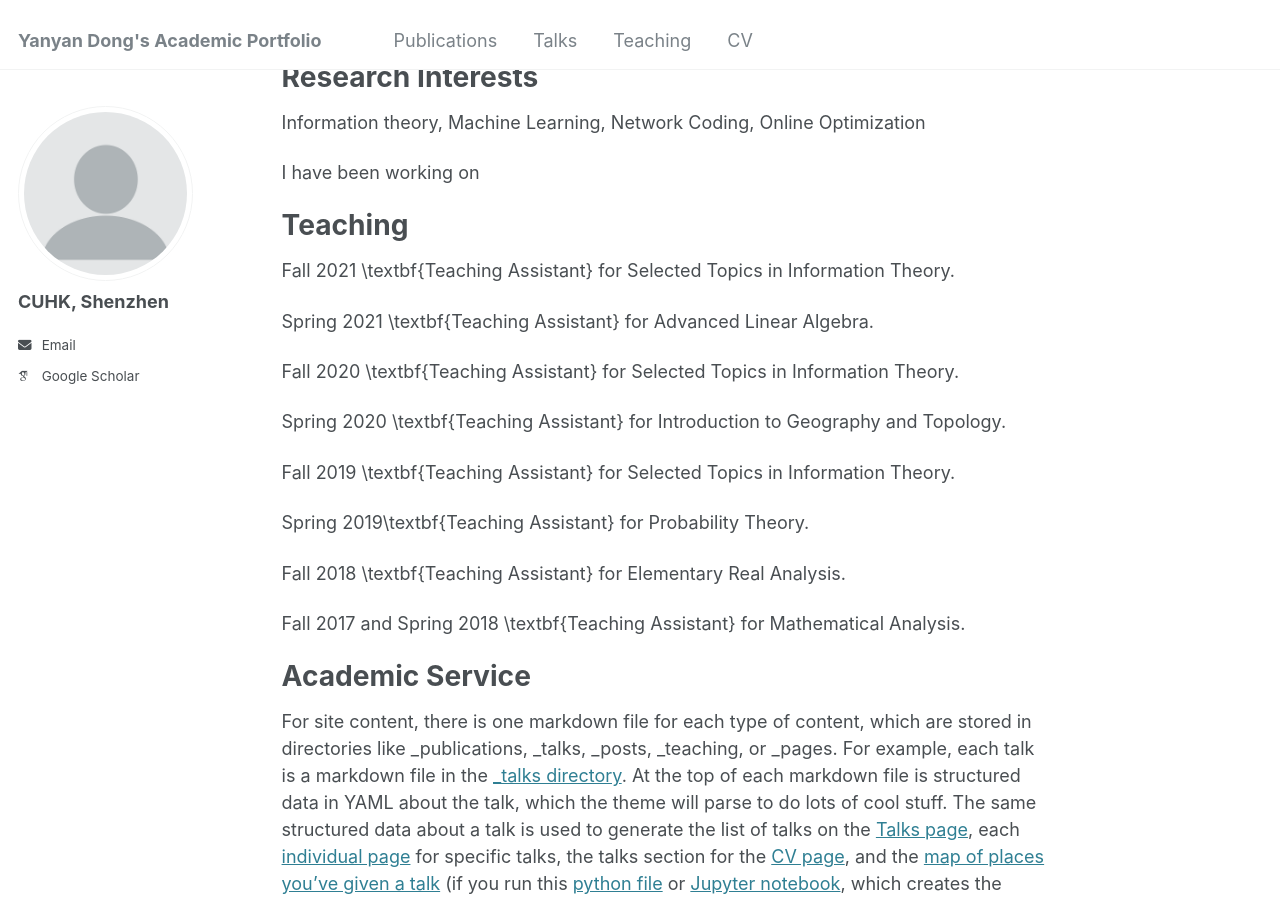
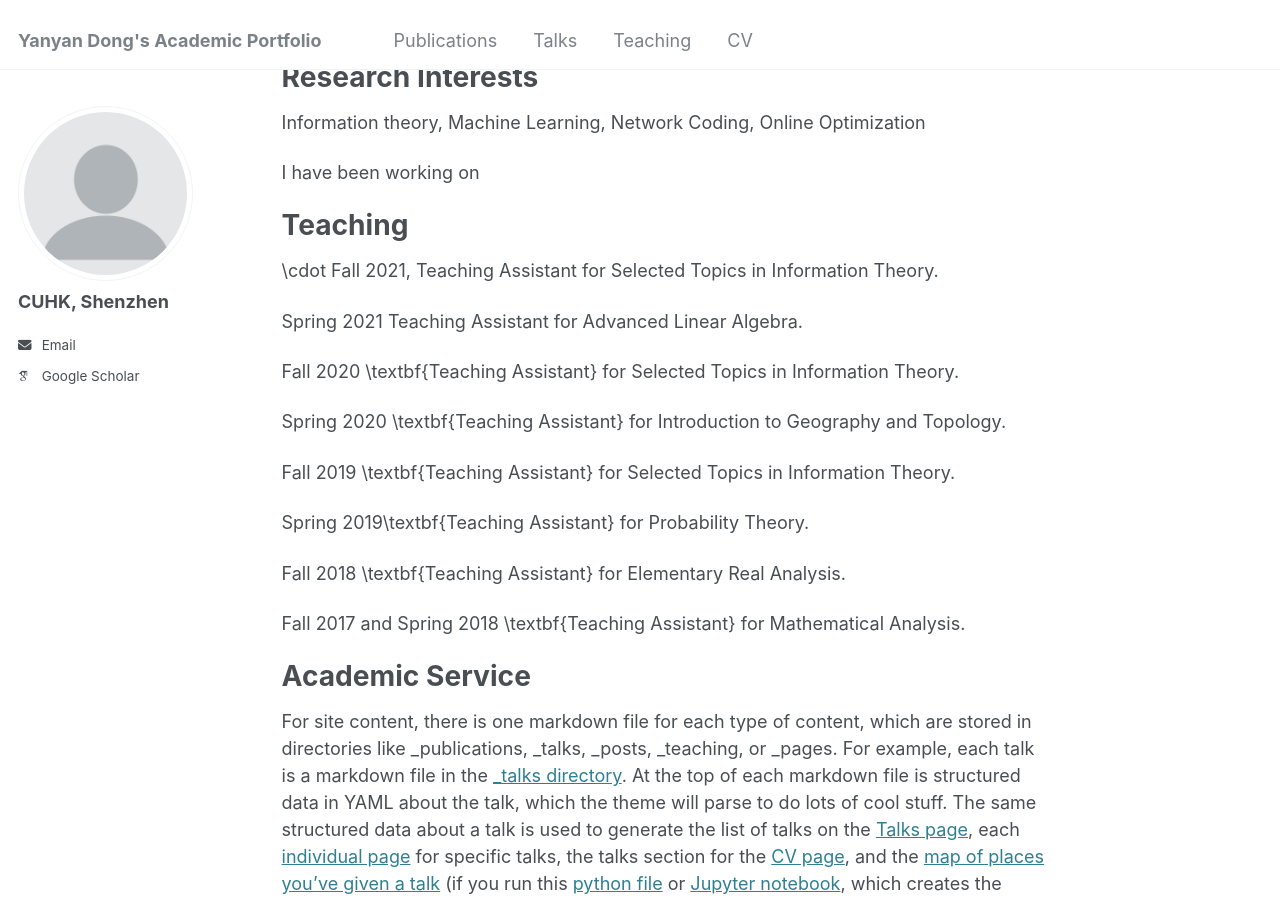
Before and after one commit to yan-yanDong/yydong, a Jekyll site: the page built from _pages/about.md, in a window 1280 px wide and 900 px high, scrolled down 451 px. Built offline with Jekyll 4.4.1, drawn with Linux system fonts in a browser that asks for light colours; some web fonts are replaced.

Commit message:
Update about.md

```diff
--- a/_pages/about.md
+++ b/_pages/about.md
@@ -23,9 +23,9 @@ I have been working on
 
 Teaching
 ======
-Fall 2021 \textbf{Teaching Assistant} for Selected Topics in Information Theory.
+\cdot Fall 2021, Teaching Assistant for Selected Topics in Information Theory.
 
-Spring 2021 \textbf{Teaching Assistant} for Advanced Linear Algebra.
+Spring 2021 Teaching Assistant for Advanced Linear Algebra.
 
 Fall 2020 \textbf{Teaching Assistant} for Selected Topics in Information Theory.
 
```
